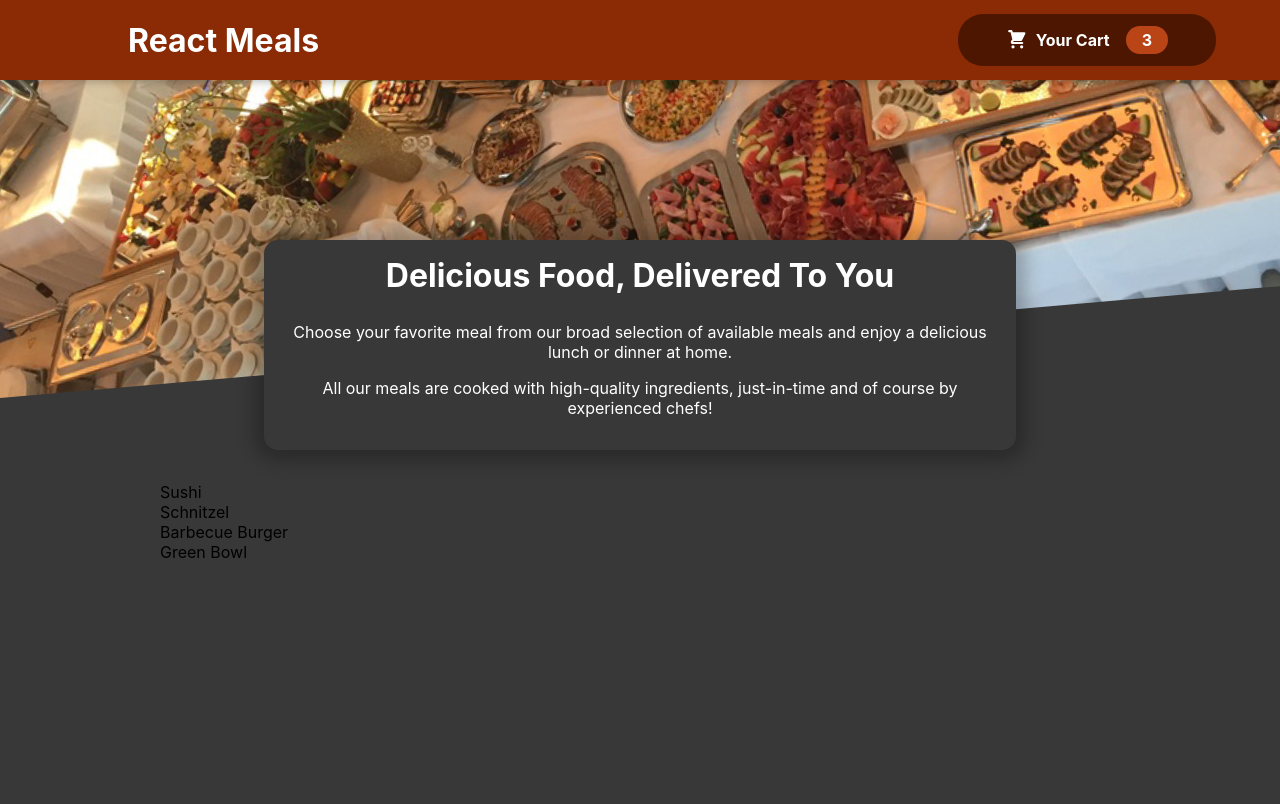
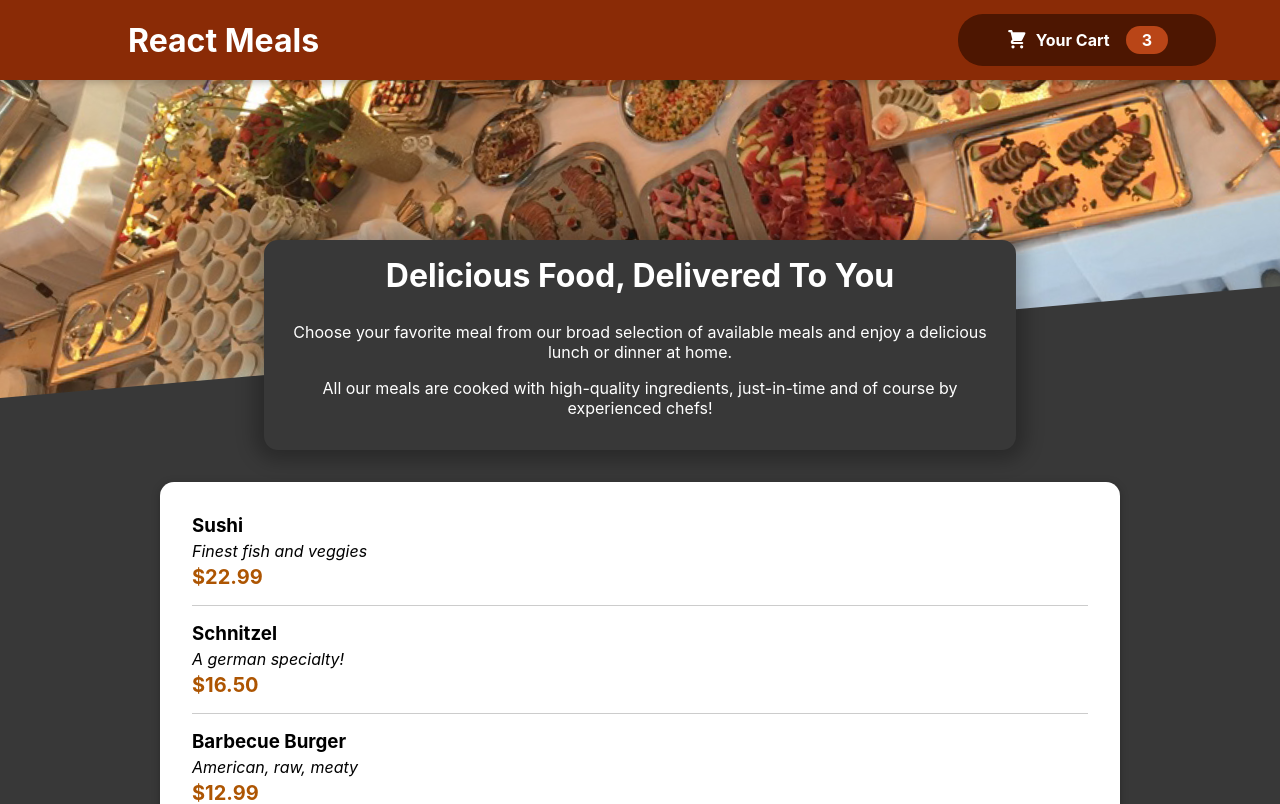
Before and after one commit to ImperiumWebApplications/react-meals, a React (Create React App) app: page / in a window 1280 px wide. Shown: the top 804 px of the page. Built offline with nearby package versions, Linux system fonts and the light colour scheme.

Commit message:
Adding individual meal items and displaying the same.

```diff
--- a/src/components/Meals/AvailableMeals.js
+++ b/src/components/Meals/AvailableMeals.js
@@ -1,4 +1,6 @@
 import classes from './AvailableMeals.module.css'
+import Card from "../UI/Card";
+import MealItem from "./MealItem/MealItem";
 
 const DUMMY_MEALS = [
     {
@@ -30,11 +32,14 @@
 const AvailableMeals = () => {
     return (
         <section className={classes.meals}>
-            <ul>
-                {DUMMY_MEALS.map((meal) => {
-                    return <li key={meal.id}>{meal.name}</li>
-                })}
-            </ul>
+            <Card>
+                <ul>
+                    {DUMMY_MEALS.map((meal) => {
+                        return <MealItem key={meal.id} name={meal.name} description={meal.description}
+                                         price={meal.price}/>
+                    })}
+                </ul>
+            </Card>
         </section>
     )
 }
--- /dev/null
+++ b/src/components/Meals/MealItem/MealItem.js
@@ -0,0 +1,20 @@
+import React from "react";
+import classes from './MealItem.module.css'
+
+const MealItem = (props) => {
+    const price = `$${props.price.toFixed(2)}`
+    return (
+        <li className={classes.meal}>
+            <div>
+                <h3>{props.name}</h3>
+                <div className={classes.description}>{props.description}</div>
+                <div className={classes.price}>{price}</div>
+            </div>
+            <div>
+
+            </div>
+        </li>
+    )
+}
+
+export default MealItem
--- /dev/null
+++ b/src/components/Meals/MealItem/MealItem.module.css
@@ -0,0 +1,22 @@
+.meal {
+    display: flex;
+    justify-content: space-between;
+    margin: 1rem;
+    padding-bottom: 1rem;
+    border-bottom: 1px solid #ccc;
+}
+
+.meal h3 {
+    margin: 0 0 0.25rem 0;
+}
+
+.description {
+    font-style: italic;
+}
+
+.price {
+    margin-top: 0.25rem;
+    font-weight: bold;
+    color: #ad5502;
+    font-size: 1.25rem;
+}
--- /dev/null
+++ b/src/components/UI/Card.js
@@ -0,0 +1,10 @@
+import classes from './Card.module.css'
+
+const Card = (props) => {
+    return (
+        <div className={classes.card}>
+            {props.children}
+        </div>
+    )
+}
+export default Card;
--- /dev/null
+++ b/src/components/UI/Card.module.css
@@ -0,0 +1,6 @@
+.card {
+    padding: 1rem;
+    box-shadow: 0 2px 8px rgba(0, 0, 0, 0.25);
+    border-radius: 14px;
+    background-color: white;
+}
```
